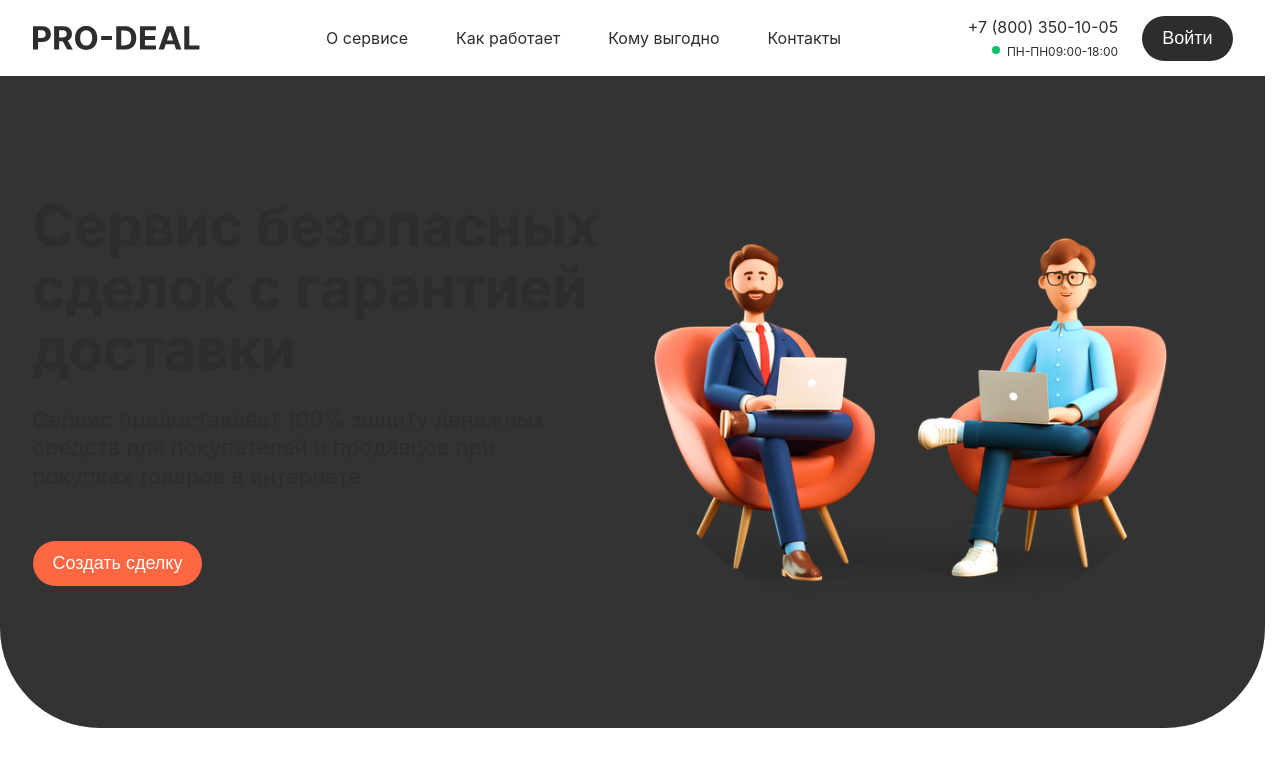
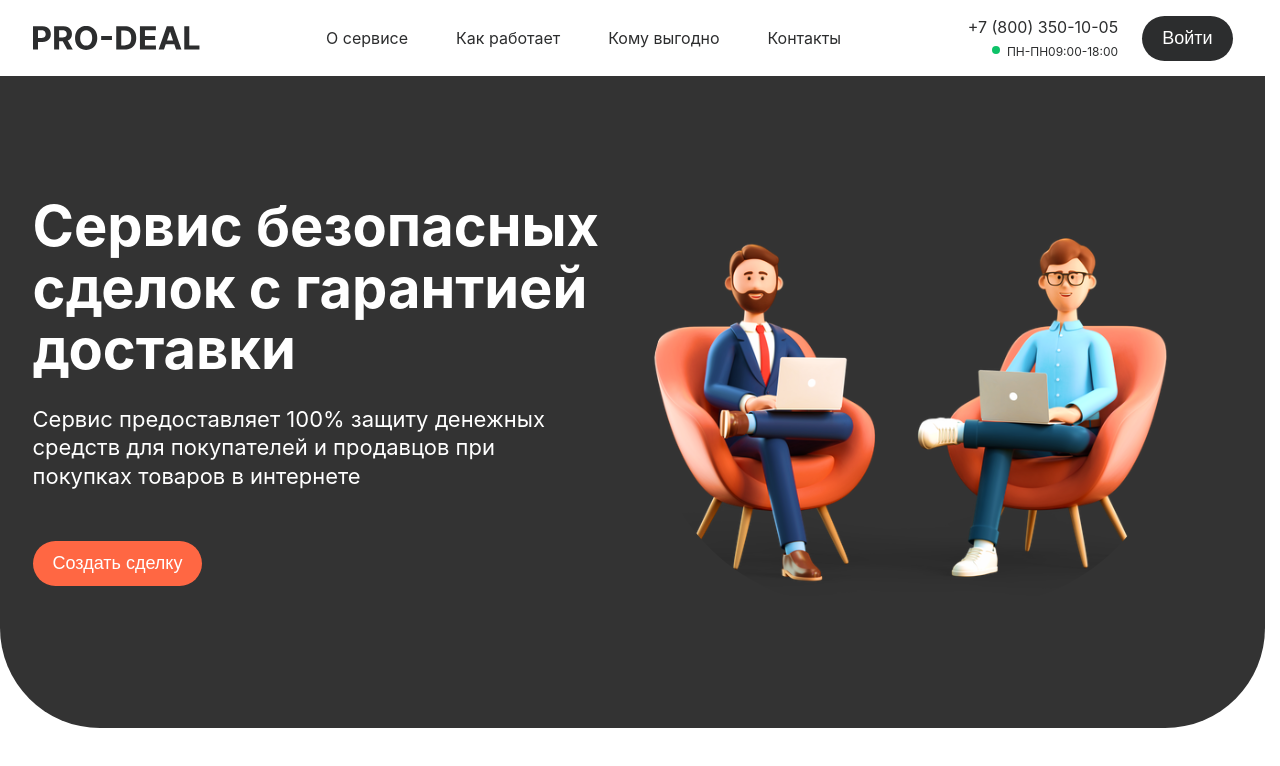
Before and after one commit to ahawi/react-prodeal, a React (Vite) app: page / in a window 1280 px wide. Shown: the top 766 px of the page. Built offline with nearby package versions, Linux system fonts and the light colour scheme.

Commit message:
delete color from typography

```diff
--- a/src/shared/ui/Typography/Typography.module.scss
+++ b/src/shared/ui/Typography/Typography.module.scss
@@ -1,6 +1,5 @@
 .typography {
   font-family: var(--font);
-  color: var(--color-text);
   margin: 0;
 }
 
```
